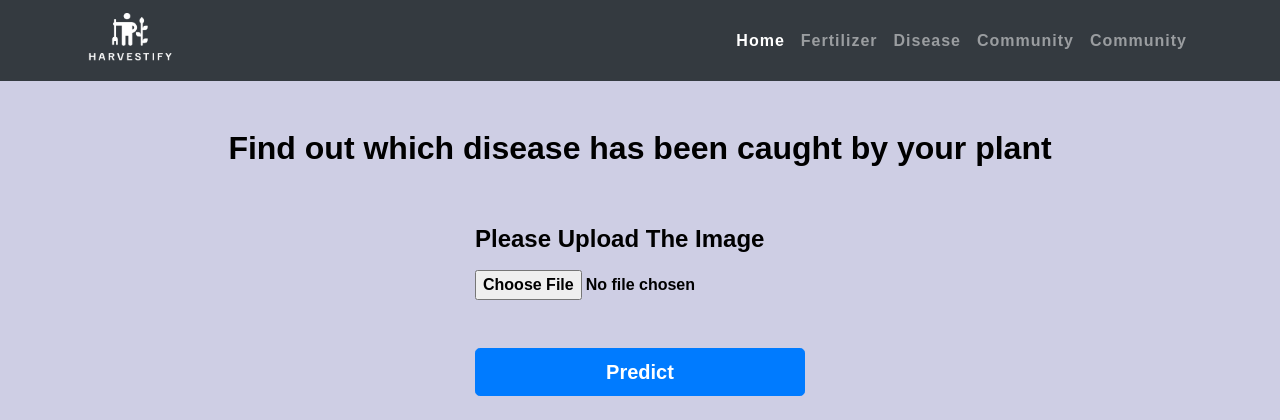
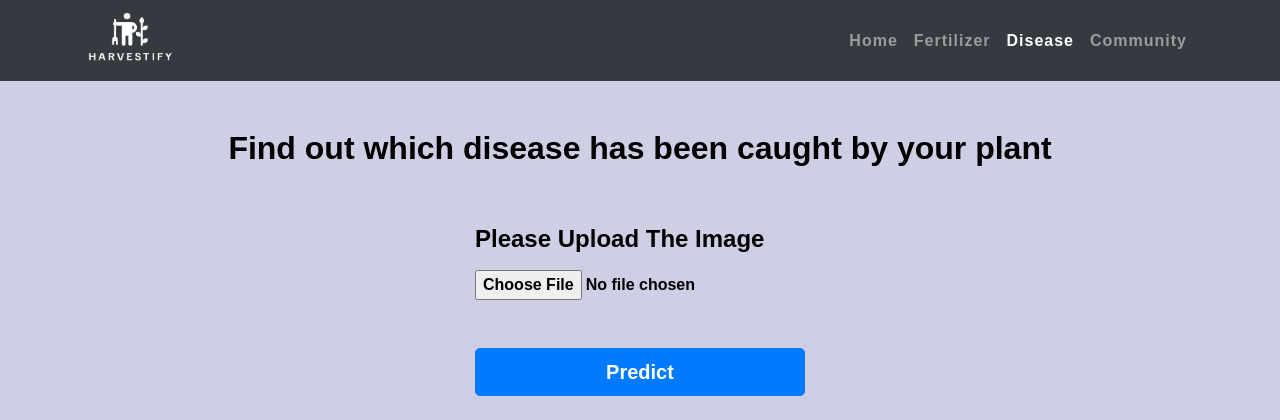
Before and after one commit to Major-project-BE/Harvestify, a Flask app: page /disease-predict in a window 1280 px wide. Shown: the top 420 px of the page. Run offline with Flask 3, Linux system fonts and the light colour scheme; some libraries are stand-ins or nearby versions; some web fonts are replaced.

Commit message:
fixing navbar n linking community to home

```diff
--- a/app/templates/disease.html
+++ b/app/templates/disease.html
@@ -166,9 +166,9 @@ Smartphone Compatible web template, free webdesigns for Nokia, Samsung, LG, Sony
 			</button>
 			<div class="collapse navbar-collapse" id="navbarResponsive">
 				<ul class="navbar-nav ml-auto">
-					<li class="nav-item active">
+					<li class="nav-item ">
 						<a class="nav-link" href="{{ url_for('home') }}">Home
-							<span class="sr-only">(current)</span>
+
 						</a>
 					</li>
 					<!-- <li class="nav-item">
@@ -178,14 +178,14 @@ Smartphone Compatible web template, free webdesigns for Nokia, Samsung, LG, Sony
 						<a class="nav-link" href="{{ url_for('fertilizer_recommendation') }}">Fertilizer</a>
 					</li>
 					<li class="nav-item">
-						<a class="nav-link" href="{{ url_for('disease_prediction') }}">Disease</a>
+						<a class="nav-link active" href="{{ url_for('disease_prediction') }}">Disease
+							<span class="sr-only">(current)</span>
+						</a>
 					</li>
 					<li class="nav-item">
 						<a class="nav-link" href="{{ url_for('home_community') }}">Community</a>
 					</li>
-					<li class="nav-item">
-						<a class="nav-link" href="{{ url_for('home_community') }}">Community</a>
-					</li>
+
 				</ul>
 			</div>
 		</div>
--- a/app/templates/layout.html
+++ b/app/templates/layout.html
@@ -7,7 +7,7 @@
 </head>
 <body>
     <header>
-        <h1 >Harvestify - Community</h1>
+        <h1 ><a  style=" color: aliceblue; text-decoration: none;"  href="{{ url_for('home') }}">Harvestify - Community</a></h1>
         <br>
         <nav>
             <ul>
```
Also changed, not shown: app/templates/disease-result.html (+7 -7 lines), app/templates/fertilizer-result.html (+7 -5 lines), app/templates/fertilizer.html (+7 -6 lines).
